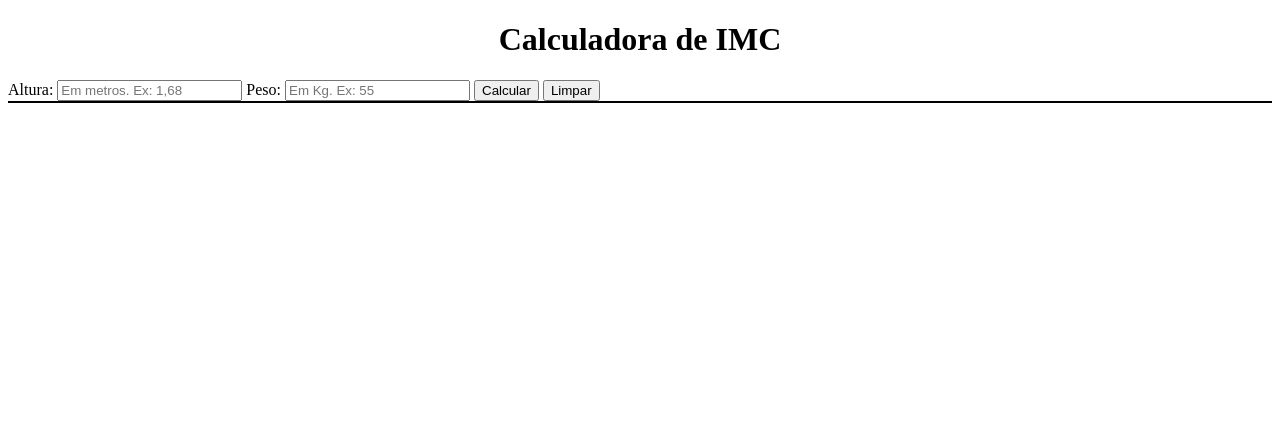
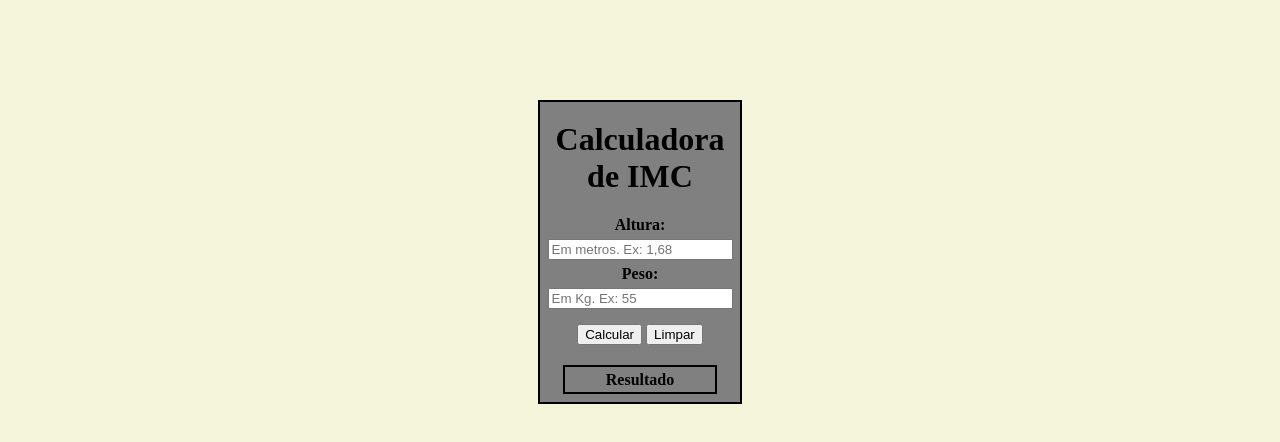
Before and after one commit to gabriel47665/IMC-Calculator, a plain HTML site: page index.html in a window 1280 px wide. Drawn offline with Linux system fonts and the light colour scheme.

Commit message:
Projeto Final

```diff
--- a/css/index.css
+++ b/css/index.css
@@ -1,9 +1,46 @@
+body {
+    background-color: beige;
+}
 
 h1 {
     display: flex;
     justify-content: center;
 }
+
+.IMCalc {
+    background-color: gray;
+    width: 200px;
+    height: 300px;
+    display: flex;
+    flex-wrap: wrap;
+    align-content: center;
+    justify-content: center;
+    align-items: center;
+    text-align: center;
+    margin: 100px auto;
+    border: 2px solid black;
+    color: black;
+    font-weight: bold;
+}
+
+form > input {
+    margin: 5px auto;
+}
+
+.Btn {
+    margin: 10px auto;
+}
+
 #mensagens {
-    border: 1px solid black;
     display: flex;
+    width: 150px;
+    height: 25px;
+    margin: 10px auto;
+    text-align: center;
+    align-items: center;
+    justify-content: center;
+    border: 2px solid black;
+    color: black;
+    font-size: 16px;
+    font-weight: bold;
 }
--- a/index.html
+++ b/index.html
@@ -10,16 +10,19 @@
 </head>
 
 <body>
+    <div class="IMCalc">
         <h1>Calculadora de IMC</h1>
         <form>
             <label for="altura">Altura:</label>
             <input type="number" name="altura" id="altura" placeholder="Em metros. Ex: 1,68" step="0.01">
             <label for="peso">Peso:</label>
             <input type="number" name="peso em kg" id="peso" placeholder="Em Kg. Ex: 55">
-        <input type="button" value="Calcular" onclick="calcularIMC()">
-        <button type="reset">Limpar</button>
+            <input type="button" value="Calcular" onclick="calcularIMC()" class="Btn">
+            <input type="button" value="Limpar" onclick="window.location.reload()" class="Btn">
         </form>
-    <div id="mensagens"></div>
+        <div id="mensagens">Resultado</div>
+    </div>
+
     <script src="/scripts/index.js"></script>
 </body>
 
```
Lines whose indentation alone changed are shown as unchanged.
